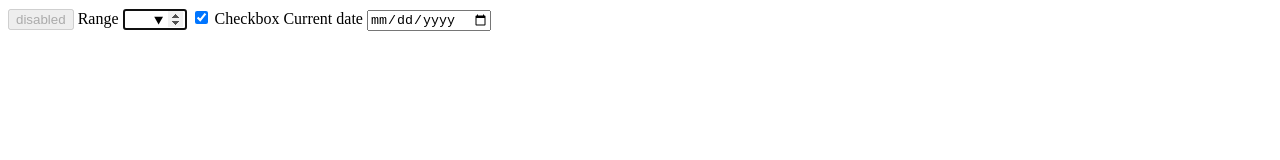
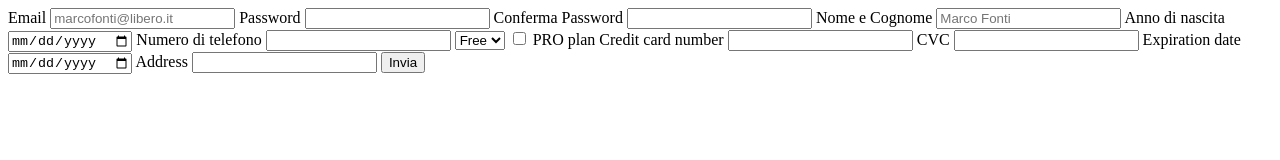
Before and after one commit to MarcoFonti/ESERCITAZIONE.HTML, a plain HTML site: page index.html in a window 1280 px wide. Drawn offline with Linux system fonts and the light colour scheme.

Commit message:
esercizio.8

```diff
--- a/index.html
+++ b/index.html
@@ -7,30 +7,51 @@
 </head>
 <body>
 
-    <label for="disabled"></label>
-    <input type="button" value="disabled" name="disabled"disabled>
+    <form>
 
-    <label for="range">Range</label>
-    <input type="number" name="range" min="0" max="100" list="tickmarks" autofocus>
-    <datalist id="tickmarks">
+        <label for="email">Email</label>
+        <input type="email" id="email" name="email" placeholder="marcofonti@libero.it" required>
 
-        <option value="0"></option>
-        <option value="10"></option>
-        <option value="20"></option>
-        <option value="30"></option>
-        <option value="40"></option>
-        <option value="50"></option>
-        <option value="60"></option>
-        <option value="70"></option>
-        <option value="80"></option>
-        <option value="90"></option>
-        <option value="100"></option>
+        <label for="password">Password</label>
+        <input type="password" id="password" name="password" required>
 
-    </datalist>
-    <input type="checkbox" name="enable" value="enable" checked>
-    <label for="enable">Checkbox</label>
-    <label for="date">Current date</label>
-    <input type="date" name="date" value="date">
+        <label for="confirm_password">Conferma Password</label>
+        <input type="password" id="confirm_password" name="confirm_password" required>
+
+        <label for="firstandlast_name">Nome e Cognome</label>
+        <input type="text" id="firstandlast_name" name="firstandlast_name" placeholder="Marco Fonti" required>
+
+        <label for="date">Anno di nascita</label>
+        <input type="date" id="date" name="date" required>
+
+        <label for="phonenumber">Numero di telefono</label>
+        <input type="tel" id="phonenumber" name="phonenumber" required>
+
+        <select name="subscription" id="subscription" required>
+            <option value="free">Free</option>
+            <option value="2euro">2€</option>
+            <option value="6euro">6€</option>
+            <option value="12euro">12€</option>
+        </select>
+
+        <input type="checkbox" id="confirm" name="confirm" value="confirm" required>
+        <label for="confirm">PRO plan</label>
+
+        <label for="creditcard_number">Credit card number</label>
+        <input type="text" id="creditcard_number" name="creditcard_number" required>
+
+        <label for="cvc">CVC</label>
+        <input type="text" id="cvc" name="cvc" maxlength="3" required>
+
+        <label for="expiration_date">Expiration date</label>
+        <input type="date" id="expiration_date" name="expiration_date" required>
+
+        <label for="address">Address</label>
+        <input type="text" id="address" name="address" required>
+
+        <button type="submit">Invia</button>
+
+    </form>
 
 </body>
 </html>
```
